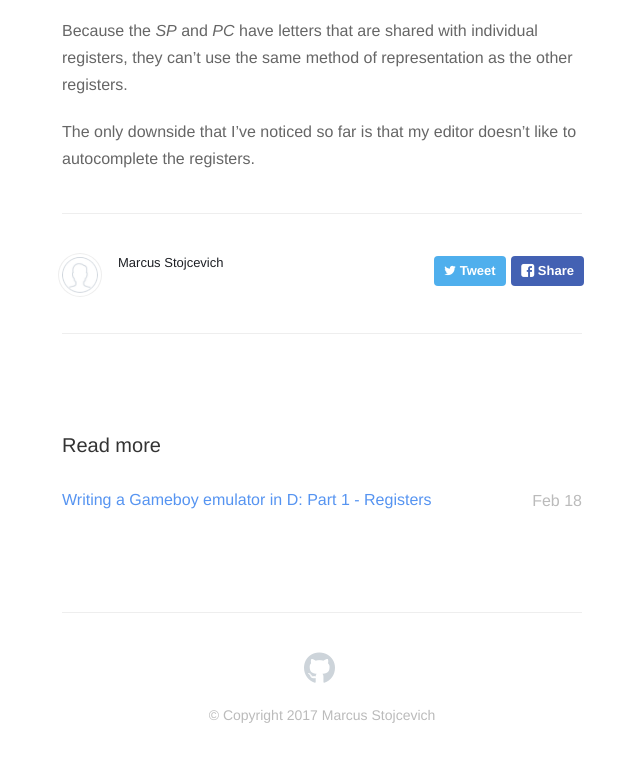
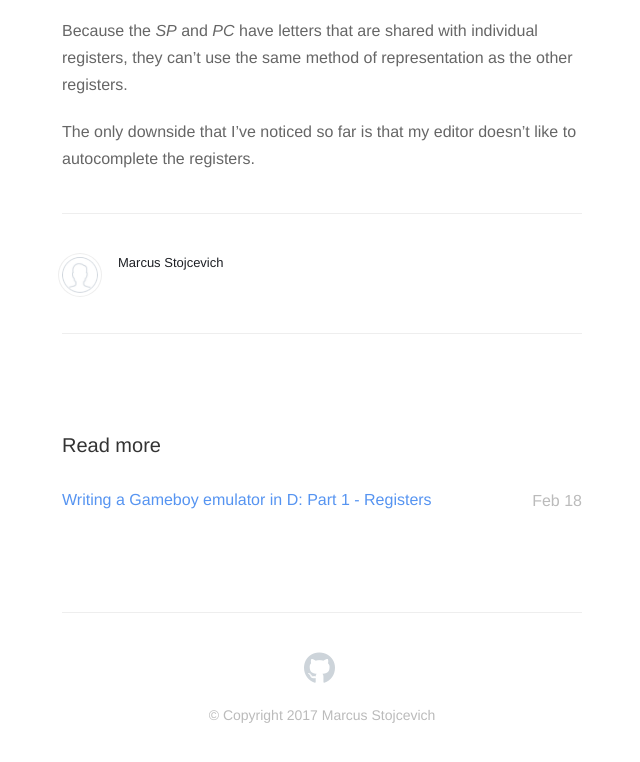
Before and after one commit to mstojcevich/mstojcevich.github.io, a plain HTML site: page post/d-gb-emu-registers/index.html in a window 1280 px wide. Shown: the part 3847-4609 px from the top of the page, without its empty margins (318-958 px from the left). Drawn offline with nearby package versions, Linux system fonts and the light colour scheme; some packages are replaced by stand-ins of ours.

Commit message:
Remove sharing

```diff
--- a/post/d-gb-emu-registers/index.html
+++ b/post/d-gb-emu-registers/index.html
@@ -219,18 +219,6 @@ When accessed as one of the two 8-bit integers, either the left or right half of
                             <span></span>
                         </div>
 
-                <section id="sharing">
-                    <a class="twitter" href="https://twitter.com/intent/tweet?text=https%3a%2f%2fmstojcevich.github.io%2fpost%2fd-gb-emu-registers%2f - Writing%20a%20Gameboy%20emulator%20in%20D%3a%20Part%201%20-%20Registers "><span class="icon-twitter"> Tweet</span></a>
-
-<a class="facebook" href="#" onclick="
-    window.open(
-      'https://www.facebook.com/sharer/sharer.php?u='+encodeURIComponent(location.href),
-      'facebook-share-dialog',
-      'width=626,height=436');
-    return false;"><span class="icon-facebook-rect"> Share</span>
-</a>
-
-                </section>
             </footer>
 
 
```
